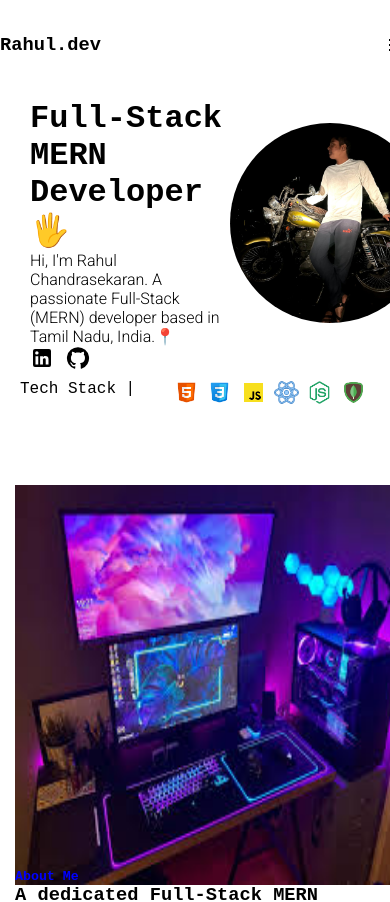
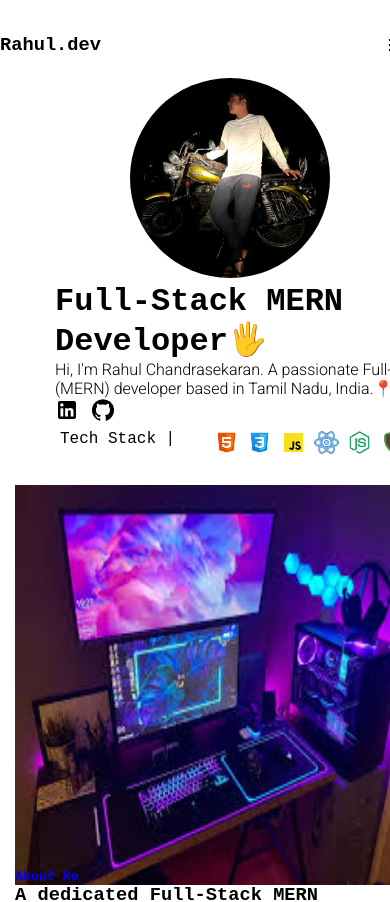
Before and after one commit to RahulChan35/Rahul-Portfolio, a React (Vite) app: page / in a window 390 px wide. Shown: the top 902 px of the page. Built offline with nearby package versions, Linux system fonts and the light colour scheme; a web font is replaced by a local one.

Commit message:
fourth commit

```diff
--- a/src/index.css
+++ b/src/index.css
@@ -369,12 +369,23 @@ color: blue;
     display: flex;
     align-items: center;
     justify-content: center;
+    flex-direction: column-reverse;
+  }
+
+  .home-component > .top > .left {
+    margin-left: 50px;
+  }
+
+  .home-component > .top {
+    display: flex;
+    align-items: center;
+    justify-content: center;
     width: 400px;
     margin: 30px;
   }
 
   .home-component > .bottom {
-    margin-left: 20px;
+    margin-left: 60px;
     width: 350px;
   }
 }
```
